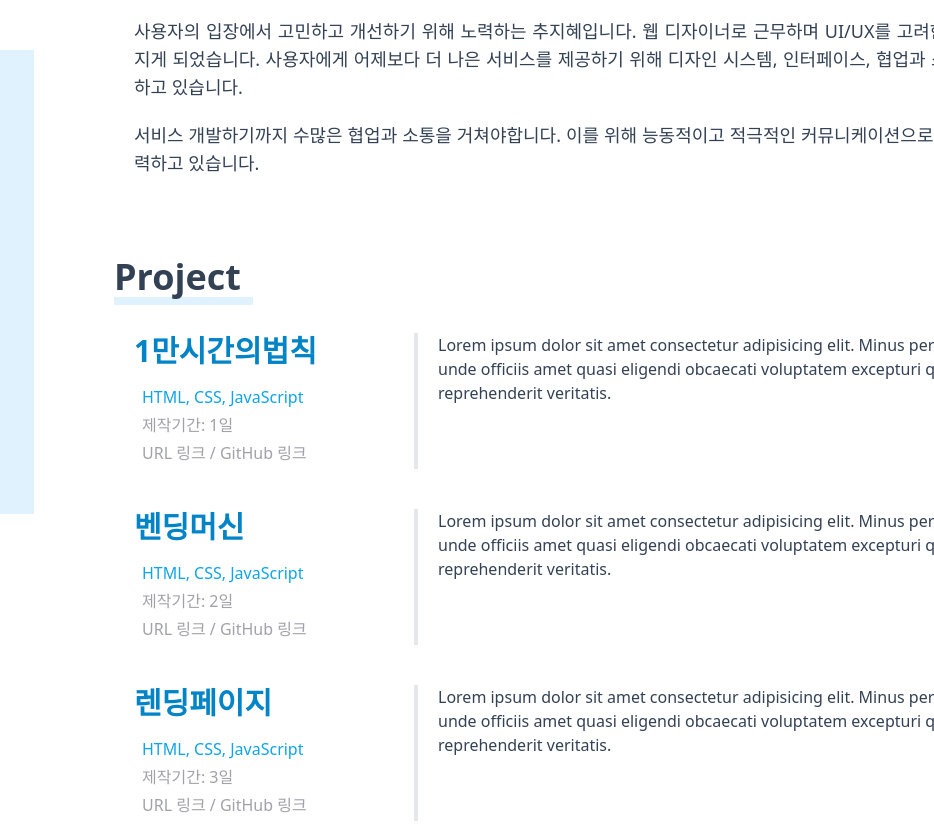
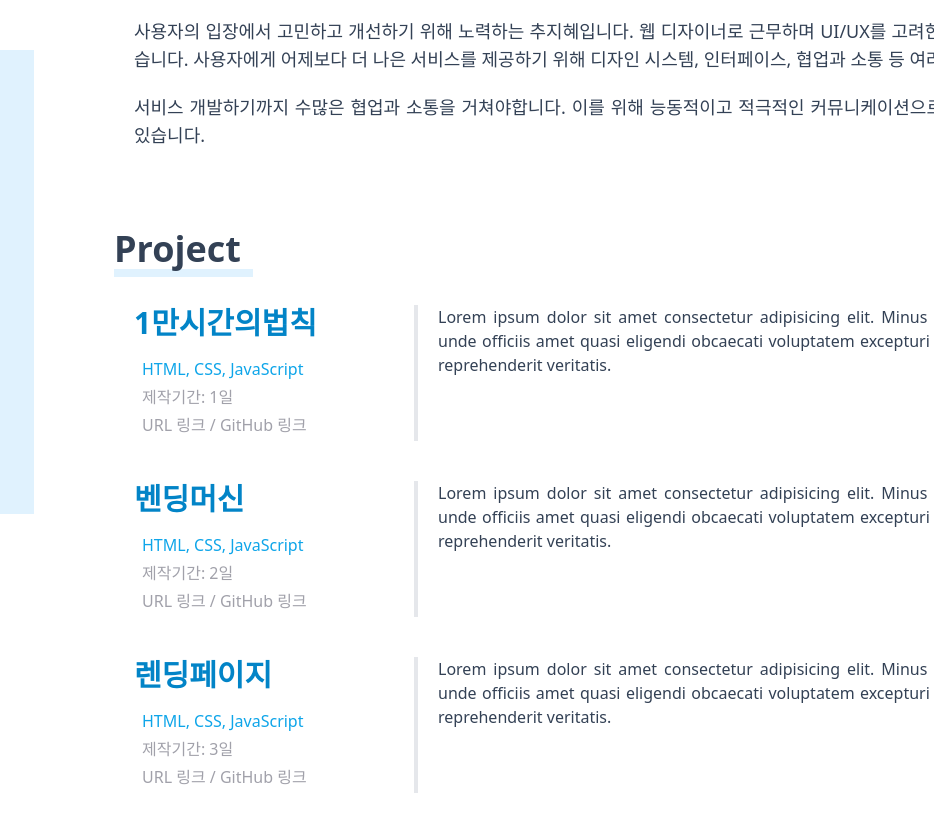
Before and after one commit to chooing/resumeTailaind, a plain HTML site: page index.html in a window 1280 px wide. Shown: the part 192-1022 px from the top of the page, 346-1280 px from the left. Drawn offline with nearby package versions, Linux system fonts and the light colour scheme.

Commit message:
스타일 수정

```diff
--- a/index.html
+++ b/index.html
@@ -44,13 +44,14 @@
                 </ul>
             </section>
         </header>
+        <!-- header End -->
         <main class="w-3/4 ml-20">
             <section class="mb-20">
                 <h2 class="text-4xl mb-5 leading-snug"> 안녕하세요.<br><strong class="inline-block border-b-8 border-sky-100">프론트엔드 개발자, 추지혜</strong>입니다. </h2>
-                <p class=" ml-5 pr-16 text-lg text-justify">
+                <p class=" ml-5 text-lg text-justify">
                     사용자의 입장에서 고민하고 개선하기 위해 노력하는 추지혜입니다. 웹 디자이너로 근무하며 UI/UX를 고려한 웹을 고민하다 개발에 관심을 가지게 되었습니다. 사용자에게 어제보다 더 나은 서비스를 제공하기 위해 디자인 시스템, 인터페이스, 협업과 소통 등 여러 분야에 고민하며 학습하고 있습니다.
                 </p>
-                <p class=" ml-5 pr-16 text-lg text-justify mt-5">
+                <p class=" ml-5 text-lg text-justify mt-5">
                     서비스 개발하기까지 수많은 협업과 소통을 거쳐야합니다. 이를 위해 능동적이고 적극적인 커뮤니케이션으로 문제를 해결하고 발전하기 위해 노력하고 있습니다.
                 </p>
             </section>
@@ -68,7 +69,7 @@
                             <li class="pb-1"><a href="#none">URL 링크</a> / <a href="#none">GitHub 링크</a></li>
                         </ul>
                     </div>
-                    <p class="w-3/4 border-l-4 pl-5 ">
+                    <p class="w-3/4 border-l-4 pl-5 text-justify">
                         Lorem ipsum dolor sit amet consectetur adipisicing elit. Minus perferendis dolorum tenetur labore vitae unde officiis amet quasi eligendi obcaecati voluptatem excepturi quos odit, molestias nesciunt. Fugiat eum reprehenderit veritatis.
                     </p>
                 </section>
@@ -82,7 +83,7 @@
                             <li class="pb-1"><a href="#none">URL 링크</a> / <a href="#none">GitHub 링크</a></li>
                         </ul>
                     </div>
-                    <p class="w-3/4 border-l-4 pl-5 ">
+                    <p class="w-3/4 border-l-4 pl-5 text-justify">
                         Lorem ipsum dolor sit amet consectetur adipisicing elit. Minus perferendis dolorum tenetur labore vitae unde officiis amet quasi eligendi obcaecati voluptatem excepturi quos odit, molestias nesciunt. Fugiat eum reprehenderit veritatis.
                     </p>
                 </section>
@@ -96,7 +97,7 @@
                             <li class="pb-1"><a href="#none">URL 링크</a> / <a href="#none">GitHub 링크</a></li>
                         </ul>
                     </div>
-                    <p class="w-3/4 border-l-4 pl-5 ">
+                    <p class="w-3/4 border-l-4 pl-5 text-justify">
                         Lorem ipsum dolor sit amet consectetur adipisicing elit. Minus perferendis dolorum tenetur labore vitae unde officiis amet quasi eligendi obcaecati voluptatem excepturi quos odit, molestias nesciunt. Fugiat eum reprehenderit veritatis.
                     </p>
                 </section>
@@ -110,7 +111,7 @@
                             <li class="pb-1"><a href="#none">URL 링크</a> / <a href="#none">GitHub 링크</a></li>
                         </ul>
                     </div>
-                    <p class="w-3/4 border-l-4 pl-5 ">
+                    <p class="w-3/4 border-l-4 pl-5 text-justify">
                         Lorem ipsum dolor sit amet consectetur adipisicing elit. Minus perferendis dolorum tenetur labore vitae unde officiis amet quasi eligendi obcaecati voluptatem excepturi quos odit, molestias nesciunt. Fugiat eum reprehenderit veritatis.
                     </p>
                 </section>
```
